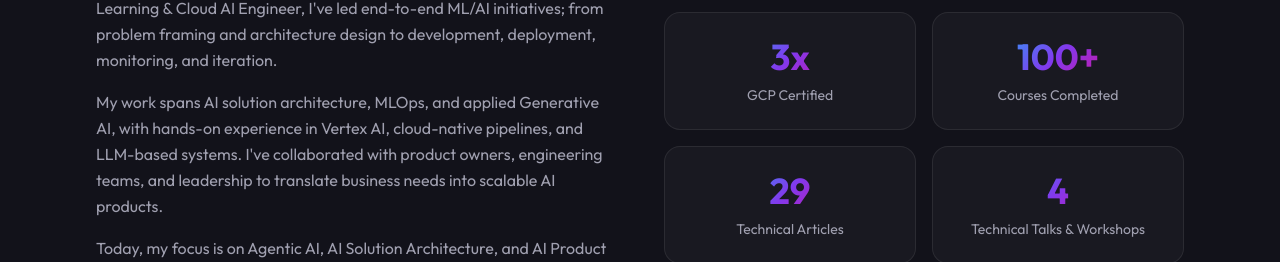
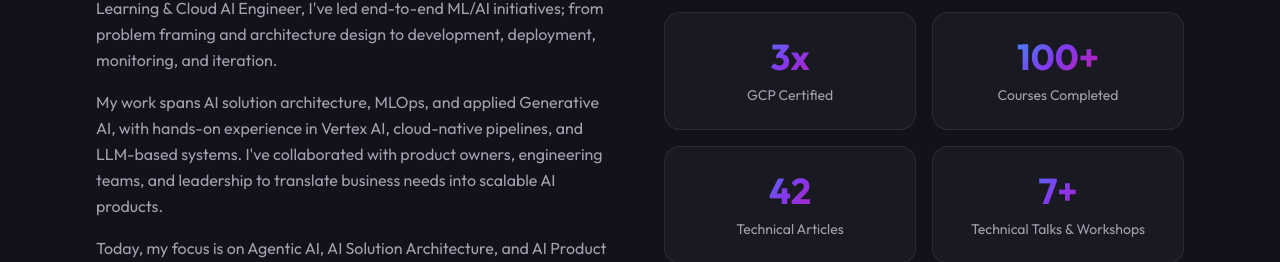
Before and after one commit to Saoussen-CH/Saoussen-CH.github.io, a React (Vite) app: page / in a window 1280 px wide. Shown: the part 1109-1371 px from the top of the page. Built offline with nearby package versions, Linux system fonts and the light colour scheme; the HTML template or start-up script is replaced by a standard one.

Commit message:
Restructure talks to support multiple sessions per talk/workshop

```diff
--- a/src/components/Writing.tsx
+++ b/src/components/Writing.tsx
@@ -111,7 +111,11 @@ function ArticlesTab({ isInView }: { isInView: boolean }) {
         <div className="relative">
           <div className="flex items-center gap-2 mb-3">
             <Sparkles className="text-accent-cyan" size={20} />
-            <span className="text-accent-cyan font-semibold text-sm uppercase tracking-wide">New Series • {agentOpsSeries.filter(a => a.url !== '#').length} of {agentOpsSeries.length} Parts Published</span>
+            <span className="text-accent-cyan font-semibold text-sm uppercase tracking-wide">
+              {agentOpsSeries.filter(a => a.url !== '#').length === 0
+                ? `Upcoming Series • ${agentOpsSeries.length} Parts`
+                : `New Series • ${agentOpsSeries.filter(a => a.url !== '#').length} of ${agentOpsSeries.length} Parts Published`}
+            </span>
           </div>
           <h3 className="text-2xl font-bold mb-2">Building Production-Ready Multi-Agent Systems on GCP</h3>
           <p className="text-text-secondary mb-4">
@@ -162,7 +166,11 @@ function ArticlesTab({ isInView }: { isInView: boolean }) {
         <div className="relative">
           <div className="flex items-center gap-2 mb-3">
             <Sparkles className="text-accent-green" size={20} />
-            <span className="text-accent-green font-semibold text-sm uppercase tracking-wide">New Series • {evalsSeries.filter(a => a.url !== '#').length} of {evalsSeries.length} Parts Published</span>
+            <span className="text-accent-green font-semibold text-sm uppercase tracking-wide">
+              {evalsSeries.filter(a => a.url !== '#').length === 0
+                ? `Upcoming Series • ${evalsSeries.length} Parts`
+                : `New Series • ${evalsSeries.filter(a => a.url !== '#').length} of ${evalsSeries.length} Parts Published`}
+            </span>
           </div>
           <h3 className="text-2xl font-bold mb-2">Multi-Agent AI Evals: From ADK to Production</h3>
           <p className="text-text-secondary mb-4">
--- a/src/data/profile.ts
+++ b/src/data/profile.ts
@@ -35,8 +35,8 @@ export const profile = {
     { value: 'GDE', label: 'Google Developer Expert • Cloud AI', featured: true },
     { value: '3x', label: 'GCP Certified' },
     { value: '100+', label: 'Courses Completed' },
-    { value: '29', label: 'Technical Articles' },
-    { value: '4', label: 'Technical Talks & Workshops' },
+    { value: '42', label: 'Technical Articles' },
+    { value: '7+', label: 'Technical Talks & Workshops' },
   ],
 };
 
@@ -225,83 +225,80 @@ export const education: Education[] = [
 
 export const talks: Talk[] = [
   {
-    id: 'ramatech-2026',
+    id: 'workshop-multi-agent-adk',
     emoji: '🛠️',
     type: 'Workshop',
-    title: 'Building Full-Stack Multi-Agent Systems with Google ADK & Vertex AI',
+    title: 'Building & Deploying Multi-Agent Systems with Google ADK & Vertex AI',
+    description: 'Hands-on workshop where participants build production-ready multi-agent AI systems from scratch using Google\'s Agent Development Kit (ADK) and Vertex AI Agent Engine. Progressing through 10 practical steps — from creating a first AI agent to deploying a complete React + FastAPI stack on Cloud Run.',
+    highlights: [
+      'First Agent: Creating your first AI agent with Google ADK',
+      'Custom Tools: Building specialized tools to extend agent capabilities',
+      'Agent Teams: Coordinating multiple agents working together',
+      'Architecture Patterns: Trade-offs balancing Cost, Latency, and Safety',
+      'Sequential, Iterative & Parallel Workflows',
+      'Capstone: Building the complete Content Creation Studio',
+      'Deployment: Vertex AI Agent Engine + Cloud Run (React + FastAPI)',
+    ],
+    sessions: [
+      {
+        event: 'Artificial Intelligence National Summit INSAT',
+        date: 'April 2026',
+        location: 'Tunis, Tunisia',
+        upcoming: true,
+      },
+      {
+        event: 'Build with AI 2026 x IWD',
+        date: 'April 2026',
+        location: 'Ahlen, Germany',
+        upcoming: true,
+        eventUrl: 'https://gdg.community.dev/events/details/google-gdg-ahlen-presents-build-with-ai-2026-x-iwd-gemini-cli-hackathon-online/',
+      },
+      {
+        event: 'Build With AI Kraków',
+        date: 'April 2026',
+        location: 'Kraków, Poland',
+        upcoming: true,
+      },
+      {
         event: 'RAMATECH 4.0 2026',
         date: 'March 2026',
         location: 'Tunis, Tunisia',
         eventUrl: 'https://www.linkedin.com/posts/gdg-beja_ramatech-gdgbeja-devnass-activity-7435957433782587392-qh_B?utm_source=share&utm_medium=member_desktop&rcm=ACoAACyn6mwBjRC3IaJeItlnRqhYpqi5EhPCmbU',
-    description: 'Hands-on workshop on building full-stack Multi-Agent Systems using Google ADK & Vertex AI. Participants progressed through 10 practical steps — from creating their first AI agent to deploying a complete React + FastAPI stack on Cloud Run.',
-    highlights: [
-      'First Agent: Creating your first AI agent with Google ADK',
-      'Custom Tools: Building specialized tools to extend agent capabilities',
-      'Agent Teams: Coordinating multiple agents working together',
-      'Choosing the Right Architecture: Patterns and trade-offs balancing Cost, Latency, and Safety',
-      'Sequential Workflows: Building deterministic pipelines for fixed steps',
-      'Iterative Workflows: Creating quality improvement loops with LoopAgent',
-      'Parallel Workflows: Using ParallelAgent for independent sub-tasks',
-      'Capstone Project: Building the complete Content Creation Studio',
-      'Deployment: Moving agents to Vertex AI Agent Engine',
-      'Full-Stack Cloud Run: Deploying the complete React + FastAPI stack to Cloud Run',
-    ],
       },
       {
-    id: 'aicd-mahdia-2026',
-    emoji: '🛠️',
-    type: 'Workshop',
-    title: 'New Agentic Frontier: Multi-Agent Systems with Google ADK & Vertex AI Design Considerations',
         event: 'AICD - Mahdia 2026',
         date: 'February 2026',
         location: 'Mahdia, Tunisia',
         sessionizeUrl: 'https://sessionize.com/s/saoussen-chaabnia/building-and-deploying-multi-agent-systems-with-ad/160854',
-    description: 'Hands-on workshop teaching participants how to build, orchestrate, and deploy multi-agent AI systems using Google\'s Agent Development Kit (ADK) and Vertex AI Agent Engine. Structured around 10 progressive Jupyter notebooks concluding with a full-stack capstone project deployed to Google Cloud.',
-    highlights: [
-      'Build and orchestrate multi-agent AI systems with Google ADK',
-      'Create custom tools and coordinate agent teams powered by Gemini models',
-      'Choose between LLM-driven and workflow-driven design patterns (Sequential, Parallel, Iterative)',
-      'Navigate agent architecture trade-offs: Sub-agents vs. Agent as a Tool',
-      'Implement callbacks, observability, and guardrails for production readiness',
-      'Master session management, state, artifacts, and short-term vs. long-term memory',
-      'Deploy production-ready full-stack AI systems on Google Cloud (Agent Engine + Cloud Run)',
+      },
+      {
+        event: 'DevFest Fusion 4.0 2025',
+        date: 'December 2025',
+        location: 'Tunis, Tunisia',
+        eventUrl: 'https://gdg.community.dev/events/details/google-gdg-monastir-presents-devfest-fusion-40-2025/',
+      },
     ],
   },
   {
-    id: 'devfest-ahlen-2025',
+    id: 'talk-distributed-multi-agent',
     emoji: '🎤',
     type: 'Talk',
     title: 'Designing & Deploying Distributed Multi-Agent Systems with Google\'s AI Stack',
+    description: 'A technical talk and live demonstration on designing and deploying distributed multi-agent systems using Google\'s AI stack. Demonstrated a live system where one orchestrator on Vertex AI Agent Engine coordinates 5 specialist agents on Cloud Run to generate complete social media campaigns from a single prompt — showing how agents collaborate, delegate tasks, and scale beyond monolithic LLM applications.',
+    highlights: [
+      'Practical introduction to Google ADK with Gemini 2.5 Flash',
+      'Agent-to-Agent (A2A) Protocol for distributed agent communication',
+      'Model Context Protocol (MCP) for integrating external tools like Notion',
+      'Deployment strategies for Vertex AI Agent Engine and Cloud Run',
+      'Architecture patterns, tooling, and production considerations on Google Cloud',
+    ],
+    sessions: [
+      {
         event: 'DevFest Ahlen 2025',
         date: 'December 2025',
         location: 'Ahlen, Germany',
         eventUrl: 'https://gdg.community.dev/events/details/google-gdg-ahlen-presents-devfest-ahlen-2025-location-nrw-ahlen-schuhfabrik-ev-7-konigstrasse/',
-    description: 'A technical talk and live demonstration on designing and deploying distributed multi-agent systems using Google\'s AI stack. Demonstrated a live system where one orchestrator on Vertex AI Agent Engine coordinates 5 specialist agents on Cloud Run to generate complete and complex social media campaigns from a single prompt, showing how agents collaborate, delegate tasks, and scale beyond monolithic LLM applications.',
-    highlights: [
-      'Practical introduction to Google ADK for agent development with Gemini 2.5 Flash',
-      'Agent-to-Agent (A2A) Protocol for distributed agent communication',
-      'Model Context Protocol (MCP) for integrating external tools like Notion',
-      'Deployment strategies for Vertex AI Agent Engine and Cloud Run',
-      'Attendees learned to build scalable, distributed AI systems with working code examples',
-      'Understanding of A2A Protocol and MCP and how they work together for sophisticated agentic systems',
-      'Practical guidance on architecture patterns, tooling, and production considerations on Google Cloud',
-    ],
       },
-  {
-    id: 'devfest-fusion-2025',
-    emoji: '🛠️',
-    type: 'Workshop',
-    title: 'Building Production-Ready Multi-Agent AI Systems with Google ADK',
-    event: 'DevFest Fusion 4.0 2025',
-    date: 'December 2025',
-    location: 'Tunis, Tunisia',
-    eventUrl: 'https://gdg.community.dev/events/details/google-gdg-monastir-presents-devfest-fusion-40-2025/',
-    description: 'A hands-on workshop teaching attendees how to build production-ready multi-agent AI systems using Google\'s Agent Development Kit (ADK) and Vertex AI Agent Engine. Participants learned to create and orchestrate AI agents powered by Gemini models, build custom tools, and implement sequential, iterative, and parallel workflows.',
-    highlights: [
-      '8 progressive Jupyter notebooks culminating in a capstone project',
-      'Full-stack Content Creation Studio automating blog posts, social media content, email newsletters, and SEO metadata',
-      'Deployed systems to Google Cloud using Agent Engine and Cloud Run with React/FastAPI stack',
-      'Participants left with practical skills to design, build, and deploy multi-agent systems for real-world automation use cases',
     ],
   },
 ];
```
Also changed, not shown: src/components/Talks.tsx (+47 -34 lines), src/data/types.ts (+10 -5 lines). Lines whose indentation alone changed are shown as unchanged.
